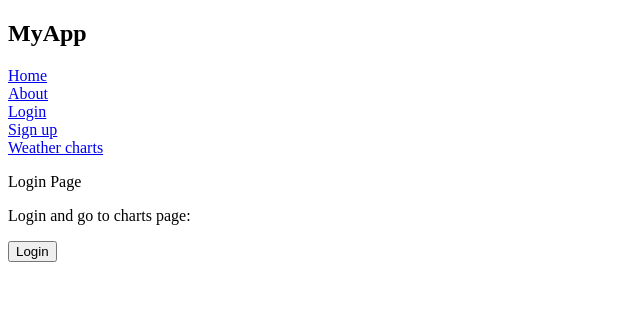
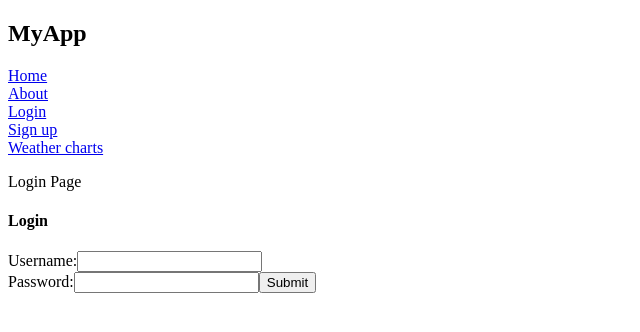
Before and after one commit to dlindqu3/weather-frontend, a React (Create React App) app: page /login in a window 1280 px wide. Shown: the top 332 px of the page, without its empty margins (0-640 px from the left). Built offline with nearby package versions, Linux system fonts and the light colour scheme.

Commit message:
added forms for login and signup

```diff
--- a/src/pages/Login.js
+++ b/src/pages/Login.js
@@ -1,22 +1,35 @@
-import React from 'react'
-import {useNavigate} from 'react-router-dom';
+import React, { useState } from 'react'
 
 function Login() {
 
-  // const navigate = useNavigate();
+  const [username, setUsername] = useState("")
+  const [password, setPassword] = useState("")
 
-  // const handleClick = () => {
-  //   // 👇️ navigate programmatically
-  //   navigate('/weather-charts');
-  // };
+  const handleSubmit = async (e) => {
+    e.preventDefault()
+    console.log(username, password)
+  }
 
   return (
     <div>
       <p>Login Page</p>
-      <div>
-      <p>Login and go to charts page: </p>
-      <button>Login </button>
-    </div>
+      <form onSubmit={handleSubmit}>
+        <h4>Login</h4>
+        <label>Username:</label>
+        <input
+          type="text"
+          onChange={(e) => {setUsername(e.target.value)}}
+          value={username}
+        />
+        <br />
+        <label>Password:</label>
+        <input
+          type="password"
+          onChange={(e) => {setPassword(e.target.value)}}
+          value={password}
+        />
+        <button>Submit</button>
+      </form>
     </div>
   )
 }
--- a/src/pages/SignUp.js
+++ b/src/pages/SignUp.js
@@ -1,9 +1,35 @@
-import React from 'react'
+import React, { useState } from 'react'
 
 function SignUp() {
+
+  const [username, setUsername] = useState("")
+  const [password, setPassword] = useState("")
+
+  const handleSubmit = async (e) => {
+    e.preventDefault()
+    console.log(username, password)
+  }
+
   return (
     <div>
       <p>Sign Up Page</p>
+      <form onSubmit={handleSubmit}>
+        <h4>Sign Up</h4>
+        <label>Username:</label>
+        <input
+          type="text"
+          onChange={(e) => {setUsername(e.target.value)}}
+          value={username}
+        />
+        <br />
+         <label>Password:</label>
+        <input
+          type="password"
+          onChange={(e) => {setPassword(e.target.value)}}
+          value={password}
+        />
+        <button>Submit</button>
+      </form>
     </div>
   )
 }
```
Also changed, not shown: 1 other file (tests, documents, lock files or other folders).
